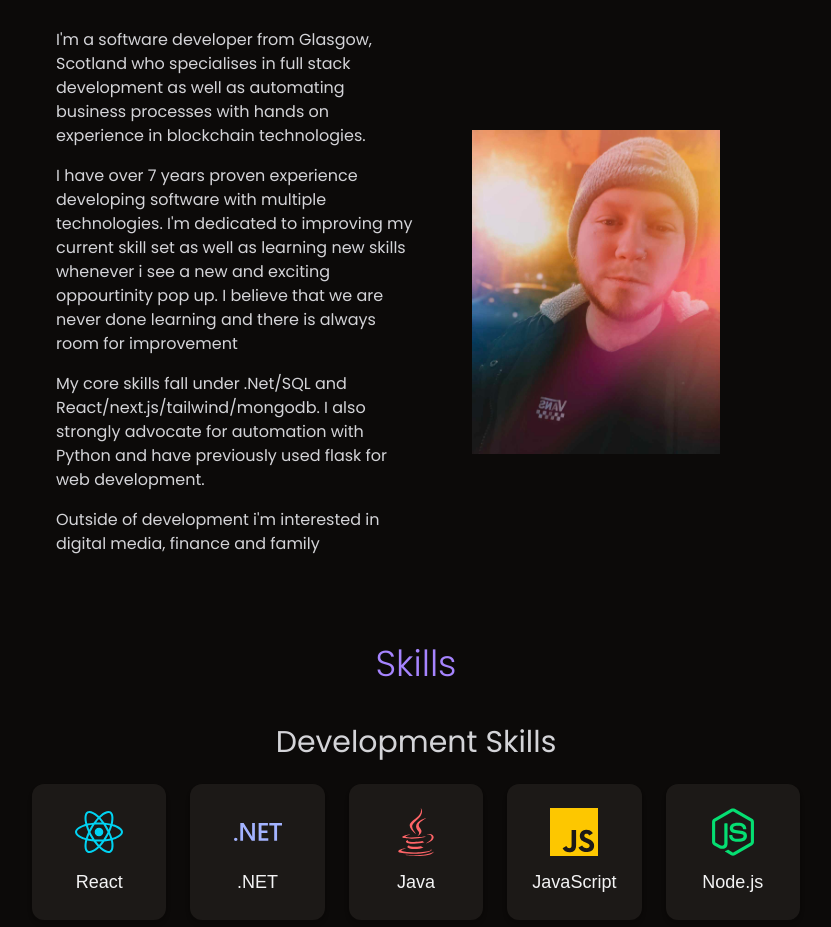
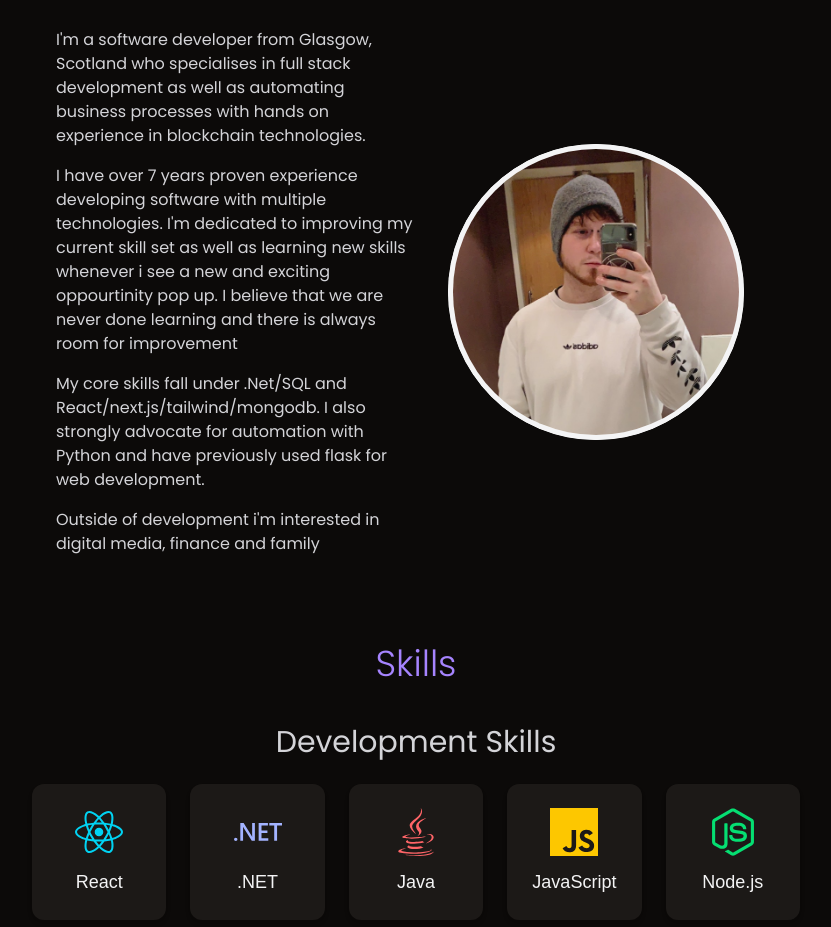
Before and after one commit to DylanBowmandsk/personal-web, a Next.js app: page / in a window 1280 px wide. Shown: the part 1040-1967 px from the top of the page, without its empty margins (224-1055 px from the left). Built offline with nearby package versions, Linux system fonts and the light colour scheme.

Commit message:
changed pfp

```diff
--- a/src/app/about.tsx
+++ b/src/app/about.tsx
@@ -12,13 +12,14 @@ const About = () => {
                     <p className="py-2">{"Outside of development i'm interested in digital media, finance and family"}</p>
                 </div>
                 <div className="flex-1 flex items-center justify-center">
-                   <div className="w-62 h-62 bg-zinc-300 flex items-center">
-                    <Image
-                        src="/pfp.jpg"
+                    <div className="w-74 h-74 bg-white flex items-center justify-center rounded-full overflow-hidden">
+                        <Image
+                        src="/pfp.PNG"
                         width={800}
                         height={800}
                         alt="Picture of the author"
-                    />
+                        className="rounded-full object-cover w-full h-full border-solid border-5 border-zinc-100"
+                        />
                     </div>
                 </div>
             </div>
```
Also changed, not shown: public/pfp.PNG (added), public/pfp.jpg (deleted).
